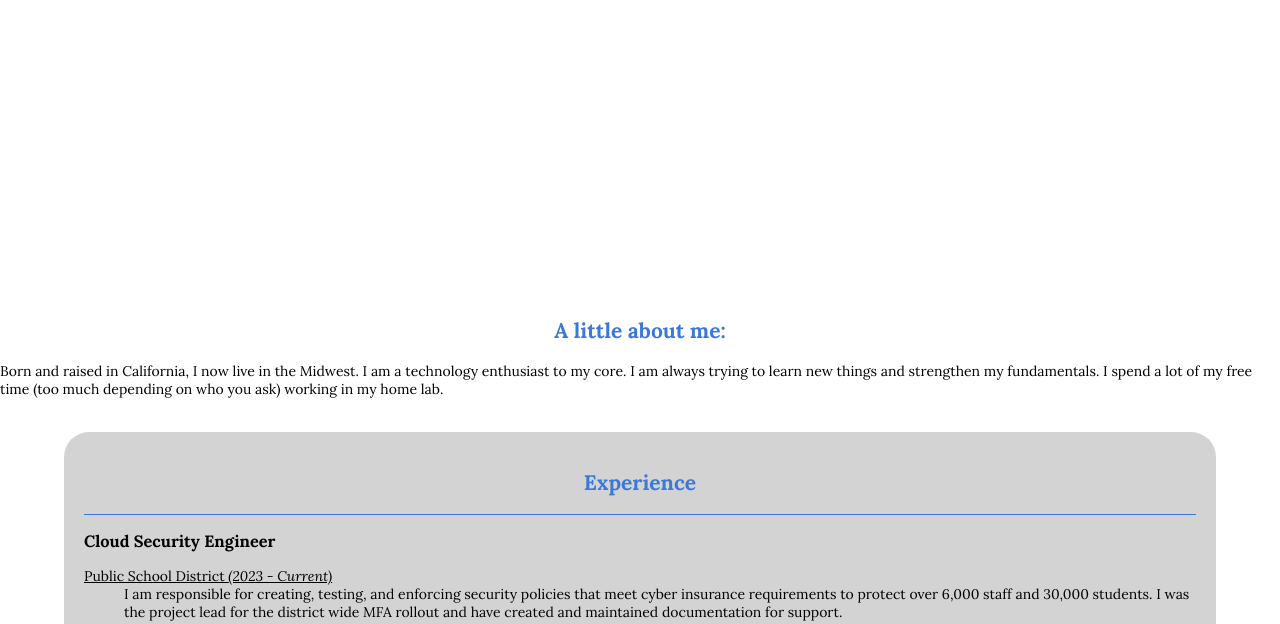
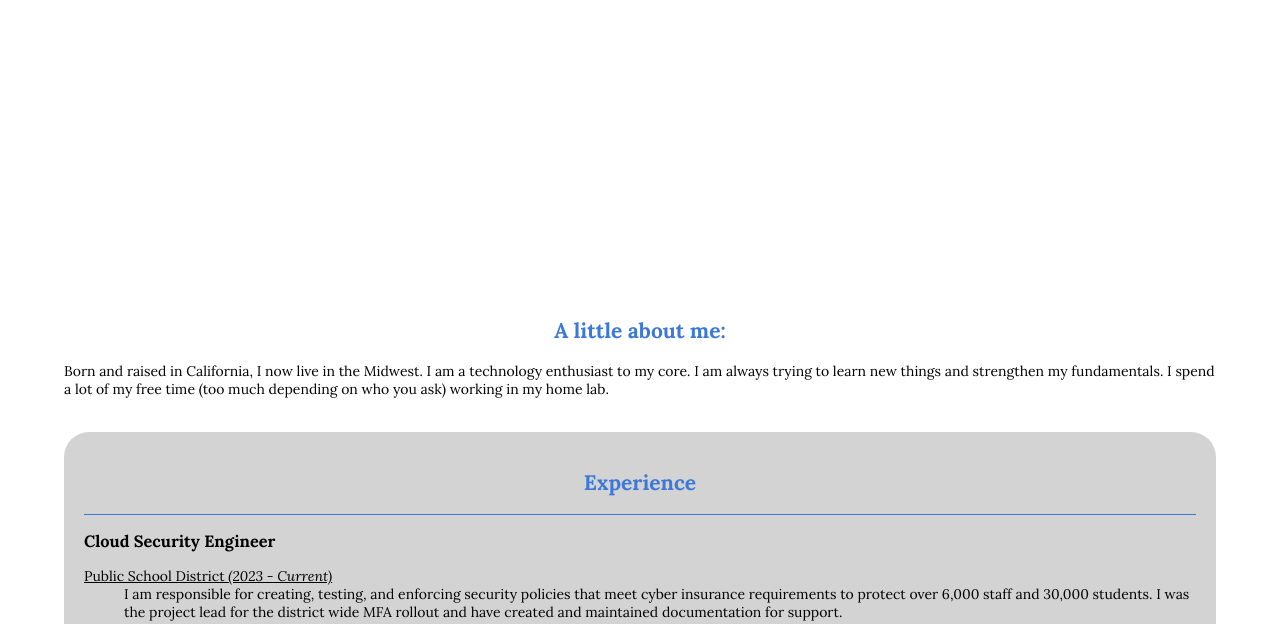
Before and after one commit to Sunza123/CloudResume, a plain HTML site: page index.html in a window 1280 px wide. Shown: the part 196-820 px from the top of the page. Drawn offline with Linux system fonts and the light colour scheme.

Commit message:
Add margin to .me class in style.css

```diff
--- a/styles/style.css
+++ b/styles/style.css
@@ -168,3 +168,8 @@ footer {
 .download div ul li a:hover {
     text-decoration-line: underline;
 }
+
+.me{
+    margin-left: 5%;
+    margin-right: 5%;
+}
```
